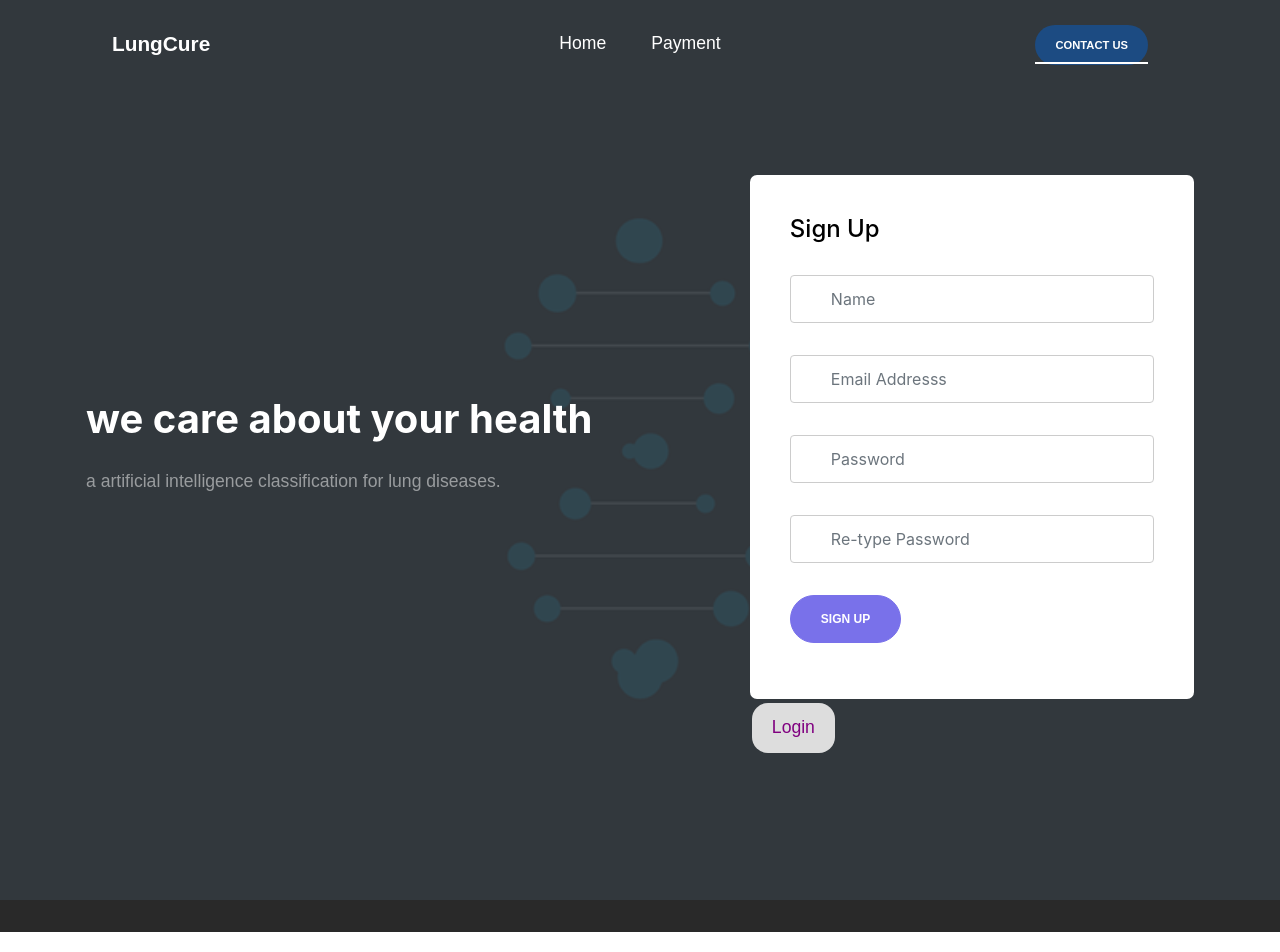
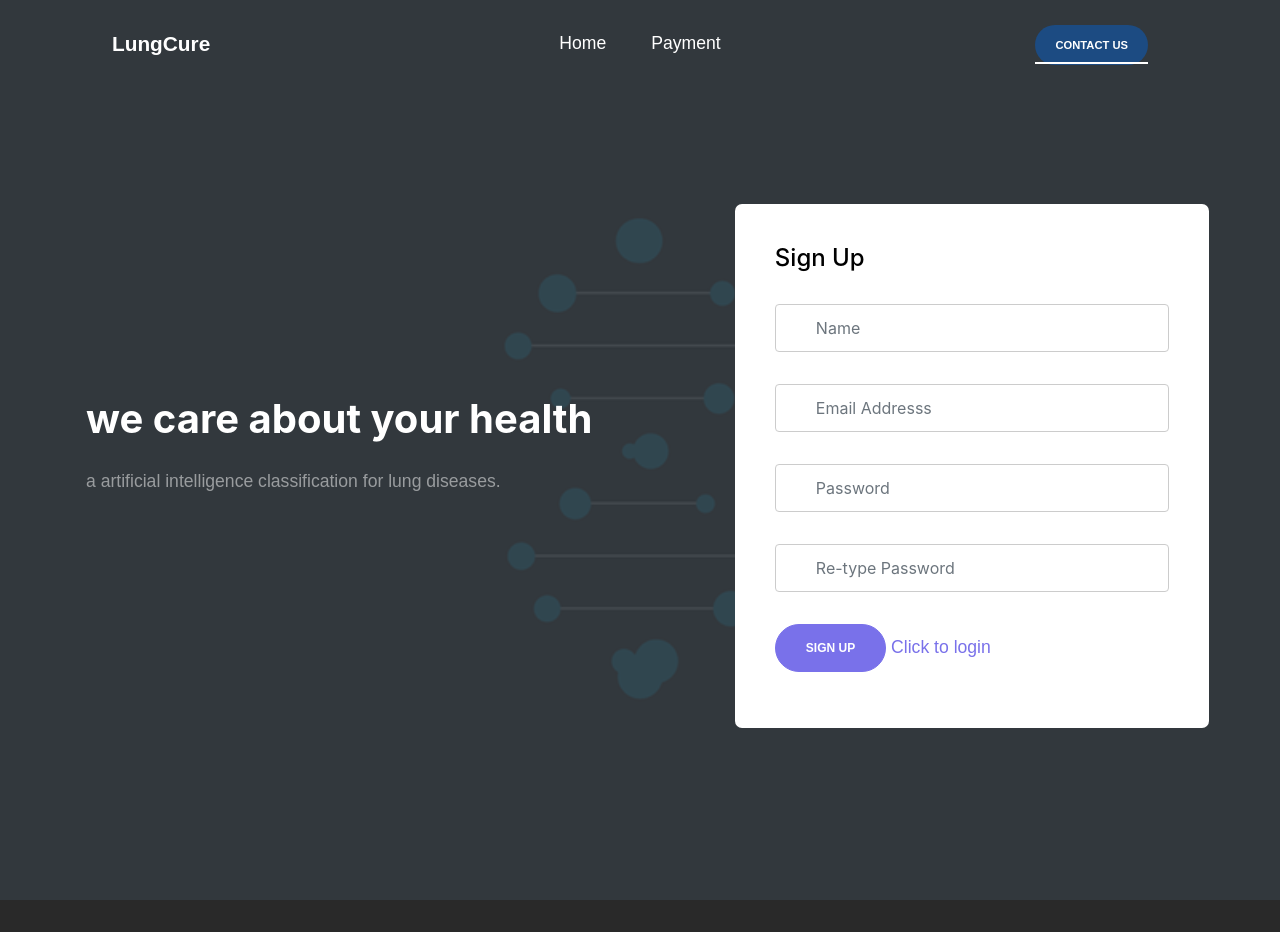
Before and after one commit to FlorianWoelki/lungcure, a Flask app: page / in a window 1280 px wide. Shown: the top 952 px of the page. Run offline with Flask 2, Linux system fonts and the light colour scheme; some libraries are stand-ins or nearby versions; some web fonts are replaced.

Commit message:
fixed some styling issues

```diff
--- a/app/templates/index.html
+++ b/app/templates/index.html
@@ -27,6 +27,7 @@
 
         .footer-subscribe .btn {
             height: 48px;
+            margin-top: 8px;
         }
 
         body {
@@ -66,10 +67,6 @@
             cursor: pointer;
             border-radius: 16px;
 
-        }
-
-        button:hover {
-            opacity: 0.8;
         }
 
         /* Extra styles for the cancel button */
@@ -228,7 +225,7 @@
                                     <p data-aos="fade-up" data-aos-delay="100">a artificial intelligence classification
                                         for lung diseases.</p>
                                 </div>
-                                <div class="col-lg-5 ml-auto" data-aos="fade-up" data-aos-delay="500">
+                                <div class="col-lg-5 ml-auto" data-aos="fade-up" data-aos-delay="500" style="padding-left:0;padding-right:0;">
                                     <!-- sign up form -->
                                     <form action="" method="post" class="form-box">
                                         <h3 class="h4 text-black mb-4">Sign Up</h3>
@@ -247,16 +244,11 @@
                                         <div class="form-group">
                                             <input type="submit" class="btn btn-primary btn-pill" value="Sign up">
                                             <!-- operation on form -->
+                                            <a href="#" onclick="document.getElementById('id01').style.display='block'">Click to login</a>
                                         </div>
-
-
                                     </form>
                                     <div>
-                                        <button onclick="document.getElementById('id01').style.display='block'"
-                                            style="width:auto;">Login</button>
-
                                         <div id="id01" class="modal">
-
                                             <form class="modal-content animate" action="/action_page.php" method="post">
                                                 <div class="imgcontainer">
                                                     <span onclick="document.getElementById('id01').style.display='none'"
@@ -265,27 +257,26 @@
                                                 </div>
 
                                                 <div class="container">
-                                                    <label for="uname"><b>Username</b></label>
-                                                    <input type="text" placeholder="Enter Username" name="uname"
+                                                    <input type="text" placeholder="Email" name="uname"
                                                         required>
 
-                                                    <label for="psw"><b>Password</b></label>
-                                                    <input type="password" placeholder="Enter Password" name="psw"
+                                                    <input type="password" placeholder="Password" name="psw"
                                                         required>
 
-                                                    <button type="submit">Login</button>
-                                                    <label>
+                                                    <button type="submit" class="btn btn-primary btn-pill">Login</button>
+                                                    <!--<label>
                                                         <input type="checkbox" checked="checked" name="remember">
                                                         Remember me
-                                                    </label>
+                                                    </label>-->
                                                 </div>
-
+                                                <!--
                                                 <div class="container" style="background-color:#f1f1f1">
                                                     <button type="button"
                                                         onclick="document.getElementById('id01').style.display='none'"
                                                         class="cancelbtn">Cancel</button>
                                                     <span class="psw">Forgot <a href="#">password?</a></span>
                                                 </div>
+                                                -->
                                             </form>
                                         </div>
 
```
